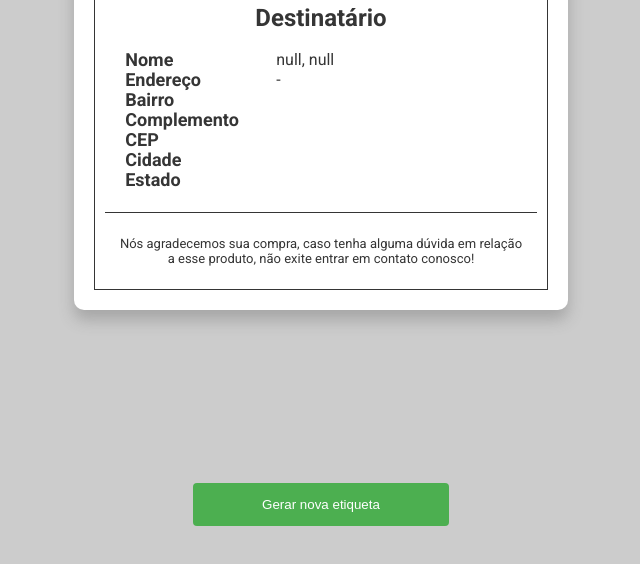
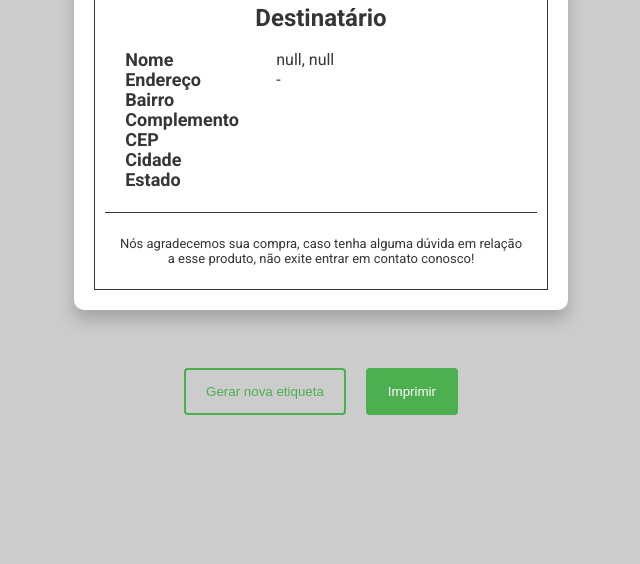
Before and after one commit to SirD007/Shipping-Label-Generator, a plain HTML site: page tag_display.html in a window 1280 px wide. Shown: the part 226-790 px from the top of the page, without its empty margins (319-959 px from the left). Drawn offline with Linux system fonts and the light colour scheme.

Commit message:
added print button

```diff
--- a/tag_display.html
+++ b/tag_display.html
@@ -66,9 +66,15 @@
             </div>
         </div>
     </div>
-    <div class="new_label_button">
-        <a href="index.html"><button class="new_btn">Gerar nova etiqueta</button></a>
+    <div class="buttons">
+        <div class="new_label_button">
+            <a href="index.html"><button class="new_btn">Gerar nova etiqueta</button></a>
+        </div>
+        <div class="print_button">
+            <a href="index.html"><button onclick="window.print()" class="print_btn">Imprimir</button></a>
+        </div>
     </div>
+
 
 
 
--- a/tag_style.css
+++ b/tag_style.css
@@ -2,6 +2,7 @@ body {
     box-sizing: border-box;
     margin: 0 auto;
     display: flex;
+    flex-direction: column;
     align-items:flex-start;
     width: 100vw;
     height: 100vh;
@@ -120,27 +121,57 @@ body {
     text-align: center;
 }
 
+.buttons {
+    display: flex;
+    gap: 20px;
+    margin-top: 50px;
+    margin-inline: auto;
+}
+
 .new_label_button {
-    position: absolute;
     left: 40%;
     right: 40%;
     width: auto;
     bottom: 5%;
 }
 
+.print_button {
+    width: auto;
+    bottom: 5%;
+}
+
 .new_btn {
     width: 100%;
-    background-color: #4CAF50;
-    color: white;
+    background-color: #4caf4f00;
+    color: #4caf4f;
     padding: 14px 20px;
     margin: 8px 0px;
-    border: none;
+    border: #4caf4f 2px solid;
     border-radius: 4px;
     cursor: pointer;
     transition: all 0.5s ease;
 }
 
 .new_btn:hover {
+    background-color: #4caf4f;
+    opacity: 0.8;
+    transform: translateY(-5px);
+    color: white;
+}
+
+.print_btn {
+    width: 100%;
+    background-color: #4CAF50;
+    color: white;
+    padding: 14px 20px;
+    margin: 8px 0px;
+    border: #4caf4f 2px solid;
+    border-radius: 4px;
+    cursor: pointer;
+    transition: all 0.5s ease;
+}
+
+.print_btn:hover {
     opacity: 0.8;
     transform: translateY(-5px);
 }
@@ -149,6 +180,9 @@ body {
     .new_label_button {
         display: none;
     }
+    .print_button {
+        display: none;
+    }
 
     .container_shipping_label{
         box-shadow: none;
```
